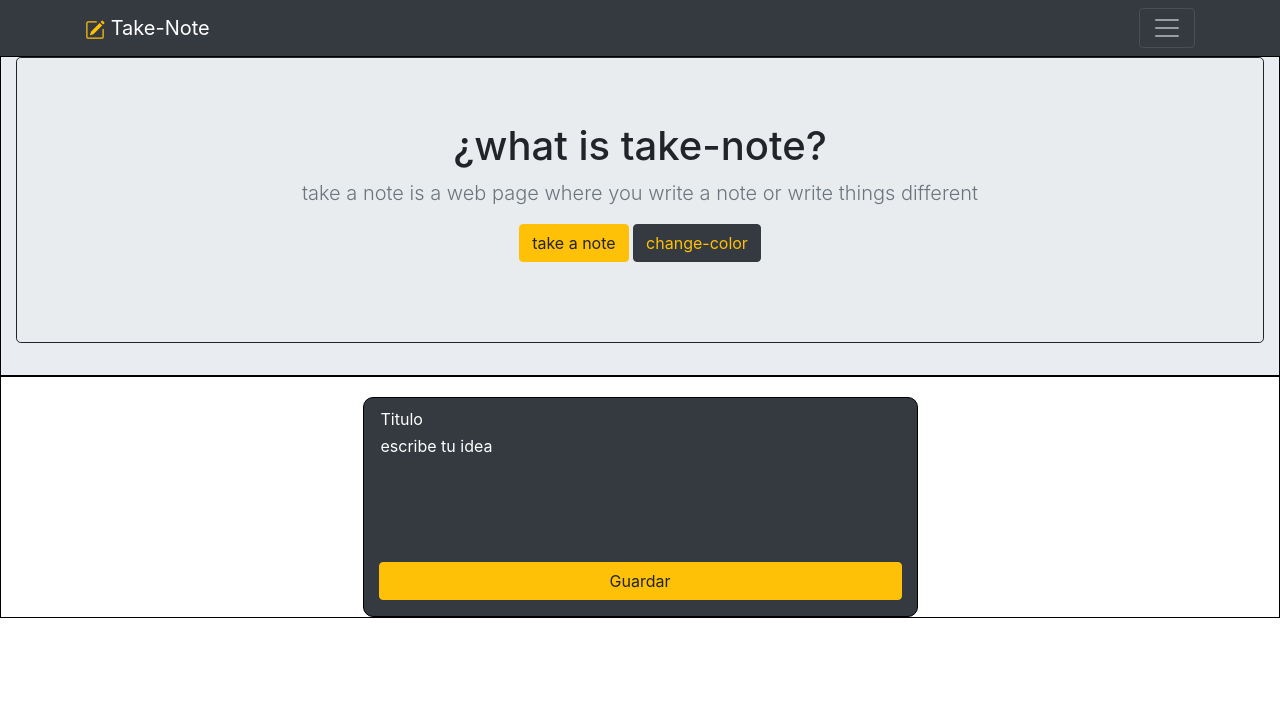
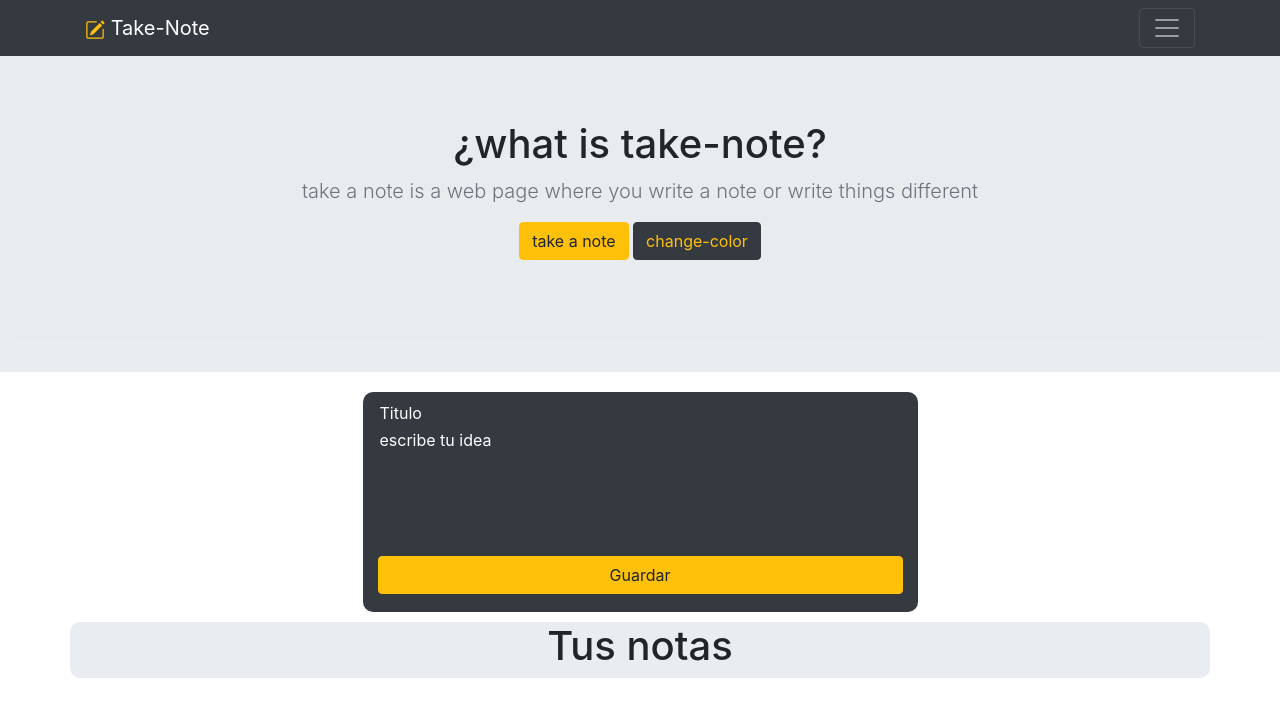
Before and after one commit to seba-devosx/Take-Note, a plain HTML site: page docs/Home.html in a window 1280 px wide. Drawn offline with nearby package versions, Linux system fonts and the light colour scheme.

Commit message:
se ha finalizado la logica y se han agregado alartas para la eliminacion de las notas

```diff
--- a/css/home.css
+++ b/css/home.css
@@ -14,14 +14,14 @@
 
 /* contenido central de la apgina */
  #jumbotron{
-  border:1px solid
+  /* border:1px solid */
 }
 #slide{
-  border: 1px solid black;
+  /* border: 1px solid black; */
   background-color: rgb(233, 236, 240);
 }
 #note-write{
-   border:1px solid black;
+   /* border:1px solid black;  */
 
   min-height: 200px;
 
@@ -39,7 +39,7 @@
  width: 100%;
  height: 220px;
  margin-top: 20px;
-  border: 1px solid black;
+  /* border: 1px solid black; */
   border-radius: 10px;
 
 }
@@ -67,5 +67,12 @@
 #note_view{
   background-color: rgb(233, 236, 240);
   margin-top: 10px;
+  overflow: hidden;
+  border-radius:10px;
 
 }
+.card{
+float: left;
+margin-left: 10px;
+margin-top: 50px;
+}
--- a/js/logic.js
+++ b/js/logic.js
@@ -1,6 +1,4 @@
-window.onbeforeunload = function() {
-  return "¿Desea recargar la página web?";
-};
+
 //objeto nota
 const nota={
     id:0,
@@ -11,17 +9,17 @@ const nota={
 
   //funcion para validar si hay notas creadas de no haber notas debera mostrar el mensaje que no hay notas
   window.onload=function(){
-    if(nota.id==1){
+    if(nota.id==0){
     //   alert("no hay notas");
-      const h1 = document.createElement("DIV");
-      h1.innerHTML = "<div id='titulo'class='text-center'><h1>No hay notas</h1></div>";
-      document.body.appendChild(note_view).appendChild(h1);
+      const mensaje1 = document.createElement("DIV");
+      mensaje1.innerHTML = "<div id='titulo'class='text-center'><h1>Tus notas</h1></div>";
+      document.body.appendChild(note_view).appendChild(mensaje1);
     }
     else{
     //   alert("si hay notas");
-      const div = document.createElement("DIV");
-      // div.innerHTML = "<div id='titulo'class='text-center'><h1>Si hay Notas</h1></div><br>";
-      document.body.appendChild(note_view).appendChild(div);
+      // const mensaje2 = document.createElement("DIV");
+      //  mensaje2.innerHTML = "<div id='titulo'class='text-center'><h1>Si hay Notas</h1></div><br>";
+      // document.body.appendChild(note_view).appendChild(mensaje2);
     }
 
   }
@@ -48,13 +46,15 @@ const nota={
         <div class="card-header">nota${id} <button type="button" id="borrar" class="close text-warning" aria-label="Close" onClick='eliminar(${id})'>
           <span aria-hidden="true">&times;</span>
         </button></div>
+        <h5 class="card-title text-warning text-center">${titulo}</h5>
       <div class="card-body">
-        <h5 class="card-title">${titulo}</h5>
+
         <p class="card-text">${note}</p>
       </div>
 
     </div>`
     document.body.appendChild(note_view).appendChild(div);
+
     }
 
 
```
Also changed, not shown: docs/Home.html (+3 -0 lines).
